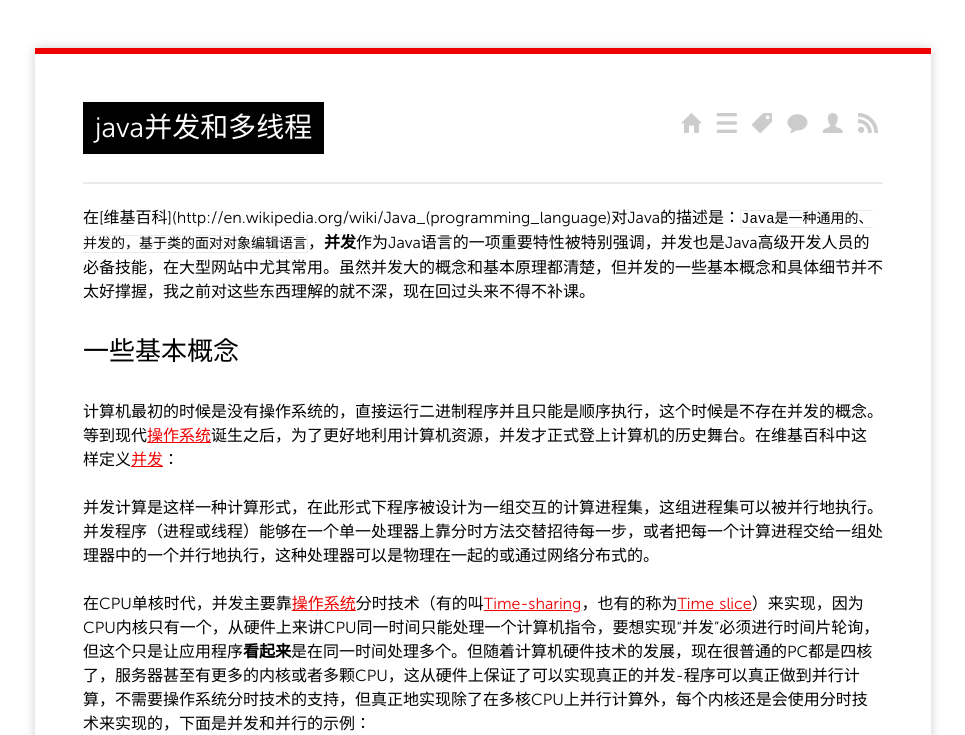
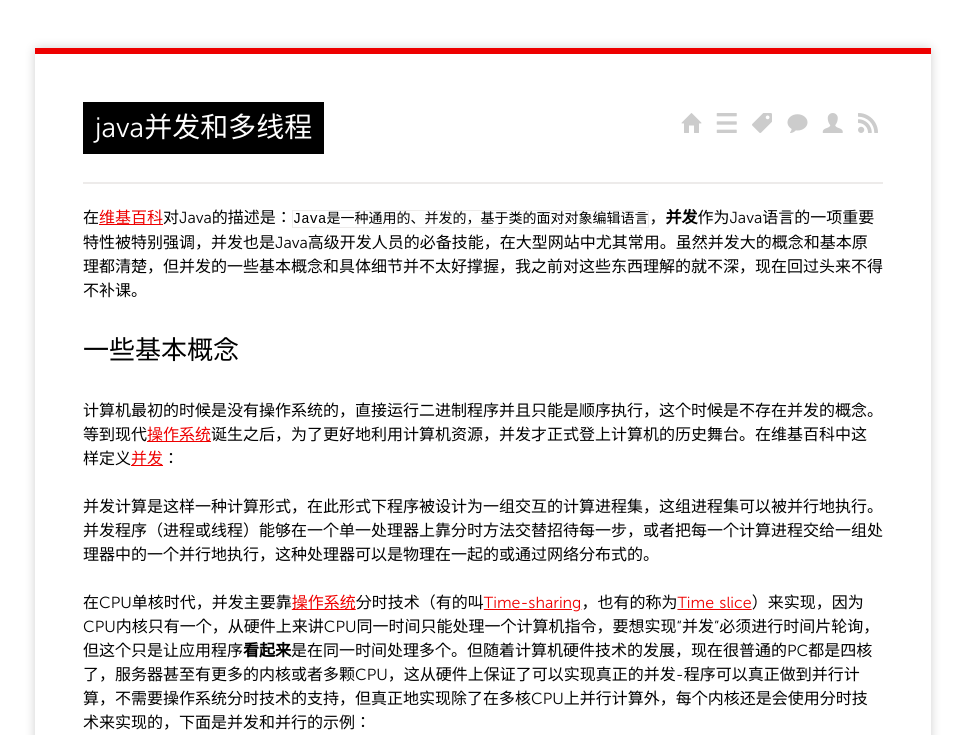
Before and after one commit to yikebocai/yikebocai.github.io, a Jekyll site: the page built from _posts/2013/2013-04-30-java-concurrency.md, in a window 1280 px wide and 900 px high, cut to the strip 0-735 px from the top of the window. Shown: the whole strip, without its empty margins (157-1122 px from the left). Built offline with Jekyll 4.4.1, drawn with Linux system fonts in a browser that asks for light colours; comment, search, counter and statistics services are not loaded.

Commit message:
change format for fencing

````diff
--- a/_posts/2013/2013-04-30-java-concurrency.md
+++ b/_posts/2013/2013-04-30-java-concurrency.md
@@ -5,7 +5,7 @@
 tags:
 ---
 
-在[维基百科](http://en.wikipedia.org/wiki/Java_(programming_language)对Java的描述是：`Java是一种通用的、并发的，基于类的面对对象编辑语言`，**并发**作为Java语言的一项重要特性被特别强调，并发也是Java高级开发人员的必备技能，在大型网站中尤其常用。虽然并发大的概念和基本原理都清楚，但并发的一些基本概念和具体细节并不太好撑握，我之前对这些东西理解的就不深，现在回过头来不得不补课。
+在[维基百科](http://en.wikipedia.org/wiki/Java_programming_language)对Java的描述是：`Java是一种通用的、并发的，基于类的面对对象编辑语言`，**并发**作为Java语言的一项重要特性被特别强调，并发也是Java高级开发人员的必备技能，在大型网站中尤其常用。虽然并发大的概念和基本原理都清楚，但并发的一些基本概念和具体细节并不太好撑握，我之前对这些东西理解的就不深，现在回过头来不得不补课。
 
 ## 一些基本概念
 计算机最初的时候是没有操作系统的，直接运行二进制程序并且只能是顺序执行，这个时候是不存在并发的概念。等到现代[操作系统](http://en.wikipedia.org/wiki/Operating_system)诞生之后，为了更好地利用计算机资源，并发才正式登上计算机的历史舞台。在维基百科中这样定义[并发](http://en.wikipedia.org/wiki/Concurrent_computing#Concurrent_programming_languages)：
@@ -87,6 +87,7 @@
 ```
 
 `inc()`方法里只有一句代码，看起来是原子的，但实际上这个加1的操作并不是原子操作，使用`javap -v`命令可以看到它的字节码其实有多条指令，如下所示：
+
 ```
 public void inc();
   Code:
@@ -105,6 +106,7 @@
 每条字节码指令我们可以把它看作是一个原子操作（严格意义上来说也不一定），当执行加1操作时，首先使用`getfield`指令将当前值推动栈顶，然后再使用`iadd`指令进行加1操作，最后使用`putfield`指令把计算后的值重新设置回去。如果一个线程执行`putfield`指令之前，另外一个线程已执行了`getfield`指令，那么虽然执行了两次加1操作，但实际上只增加了1。
 
 因此我们需要对这行代码做同步处理，Java中最常用的同步操作是使用同步关键词`synchronized`来实现，加上之后代码如下所示：
+
 ```java
 public synchronized void inc() {
 		counter++;
@@ -113,6 +115,7 @@
 再进行测试，结果一定会是预期中的1000。
 
 这种在方法上加同步关键字的方式，如果是实例方式锁默认是加在实例对象上，如果是静态方法锁默认是加在类对象上的，不管是否访问的是同一实例只要调用同一方法都会同步，这在某些地方是没有必要的，比如把上面的例子修改一下，每个线程对自己的实例对象操作，是不需要进行同步操作的：
+
 ```java
 package org.bocai.concurrency;
 
@@ -180,6 +183,7 @@
 ```
 
 另外一种使用同步关键词的方式是使用同步块，如果加锁对象是this，下面的效果和上面一样，比如：
+
 ```java
 	public  void inc() {
 		synchronized(this){
@@ -305,6 +309,7 @@
 ```
 
 使用`jstack pid`打印线程堆栈，可以看到两个线程在相当等待：
+
 ```
 "pool-1-thread-1" prio=5 tid=7ff5acaa1800 nid=0x1166a5000 waiting on condition [1166a4000]
    java.lang.Thread.State: WAITING (parking)
````
